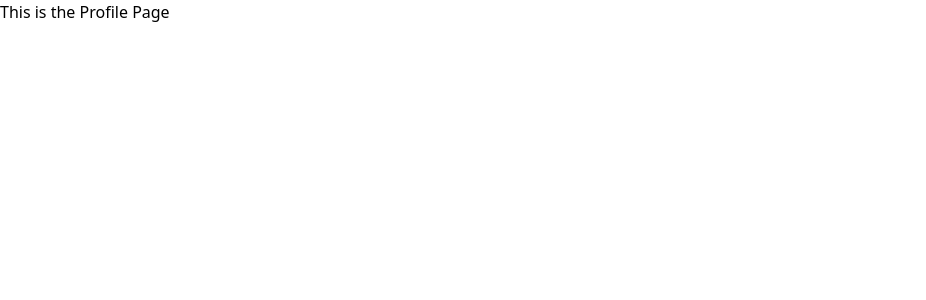
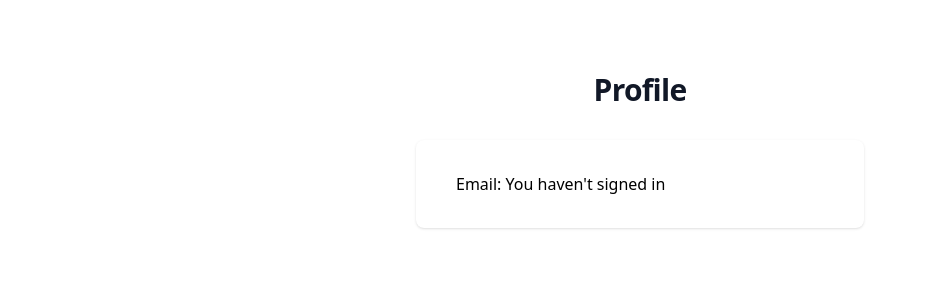
Before and after one commit to MenarSelamet/firebase-next-demo, a Next.js app: page /Profile in a window 1280 px wide. Shown: the top 300 px of the page, without its empty margins (0-926 px from the left). Built offline with nearby package versions, Linux system fonts and the light colour scheme.

Commit message:
Profile Page added

```diff
--- a/pages/Profile/index.jsx
+++ b/pages/Profile/index.jsx
@@ -1,11 +1,22 @@
-import React from 'react'
+import React from "react";
+import { auth } from "../../util/firebase";
 
 const Profile = () => {
   return (
-    <div>
-      This is the Profile Page
+    <div className="flex min-h-full flex-col justify-center py-12 sm:px-6 lg:px-8">
+      <div className="sm:mx-auto sm:w-full sm:max-w-md">
+        <h2 className="mt-6 text-center text-3xl font-bold tracking-tight text-gray-900">
+          Profile
+        </h2>
+      </div>
+
+      <div className="mt-8 sm:mx-auto sm:w-full sm:max-w-md">
+        <div className="bg-white py-8 px-4 shadow sm:rounded-lg sm:px-10">
+          <h1>Email: {auth?.currentUser?.email || "You haven't signed in"}</h1>
+        </div>
+      </div>
     </div>
-  )
-}
+  );
+};
 
-export default Profile
+export default Profile;
```
